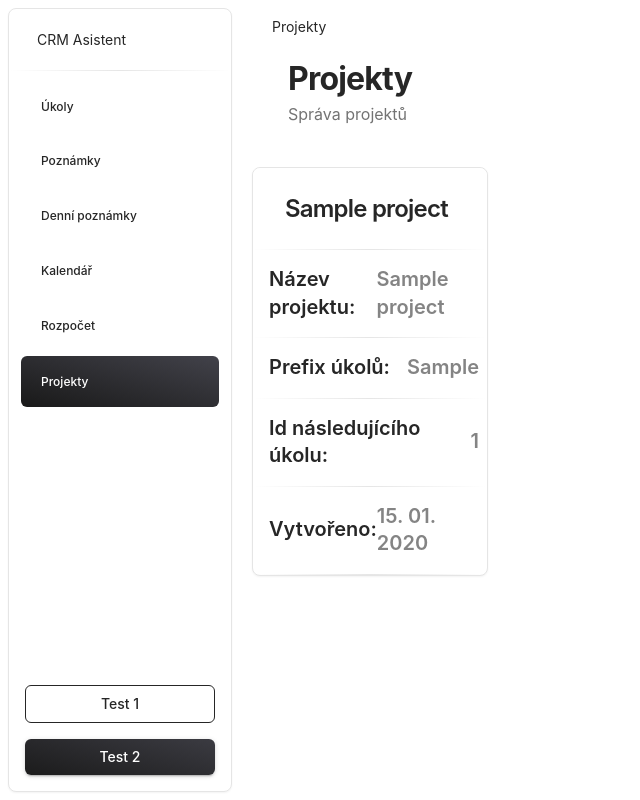
After one commit to Pepperoni1337/CrmAsistent, a Symfony app: template project/templates/project/list_projects.html.twig in a window 1280 px wide. The commit adds this page. Shown: the whole page, without its empty margins (0-640 px from the left). Run offline with Twig, Linux system fonts and the light colour scheme; the template is opened without the code that fills it: most values are stand-ins (such as "Sample title", 1, 10 or a date in 2020); some libraries are stand-ins or nearby versions.

Commit message:
CA17 - create list template and controller

```diff
--- a/project/templates/aside.html.twig
+++ b/project/templates/aside.html.twig
@@ -14,6 +14,7 @@
             {{ menu_item('Denní poznámky', path('daily_notes'), selectedMenuItem is same as 'daily_notes' ) }}
             {{ menu_item('Kalendář', path('calendar'), selectedMenuItem is same as 'calendar' ) }}
             {{ menu_item('Rozpočet', path('bank_account_transactions'), selectedMenuItem is same as 'bank_account_transactions') }}
+            {{ menu_item('Projekty', path('project_list'), selectedMenuItem is same as 'projects') }}
         </ul>
     </div>
     <div class="sidenav-footer position-absolute w-100 bottom-0 ">
--- /dev/null
+++ b/project/templates/project/list_projects.html.twig
@@ -0,0 +1,30 @@
+{% extends "base.html.twig" %}
+
+{% from '/common/macros/breadcrums.html.twig' import breadcrumbs %}
+{% from '/common/macros/heading.html.twig' import heading %}
+{% from '/project/macros/project_block.html.twig' import projectBlock %}
+
+{% set selectedMenuItem = 'projects' %}
+
+{% block content %}
+    <main class="main-content position-relative max-height-vh-100 h-100 border-radius-lg ">
+        <!-- Navbar -->
+        {{ breadcrumbs([
+            { name: 'Projekty' }
+        ]) }}
+        <!-- End Navbar -->
+        <div class="container-fluid py-2">
+            <div class="row">
+                <!-- heading -->
+                {{ heading(
+                    'Projekty',
+                    'Správa projektů'
+                ) }}
+                <!-- end heading -->
+                {% for project in projects %}
+                    {{ projectBlock(project) }}
+                {% endfor %}
+            </div>
+        </div>
+    </main>
+{% endblock %}
--- /dev/null
+++ b/project/templates/project/macros/project_block.html.twig
@@ -0,0 +1,33 @@
+{% macro projectBlock(project) %}
+    <div class="col-xl-3 mb-xl-0 my-3">
+        <div class="card">
+            <div class="card-header p-2 ps-3">
+                <div class="d-flex justify-content-between p-3">
+                    <h3 class="text-2xl mb-0">{{ project.name }}</h3>
+                </div>
+            </div>
+            <hr class="dark horizontal my-0">
+            {{ _self.projectBlockRow('Název projektu:', project.name) }}
+            <hr class="dark horizontal my-0">
+            {{ _self.projectBlockRow('Prefix úkolů:', project.taskPrefix) }}
+            <hr class="dark horizontal my-0">
+            {{ _self.projectBlockRow('Id  následujícího úkolu:', project.nextTaskId) }}
+            <hr class="dark horizontal my-0">
+            {{ _self.projectBlockRow('Vytvořeno:', project.createdAt|date("d. m. Y")) }}
+            <hr class="dark horizontal my-0">
+        </div>
+    </div>
+{% endmacro %}
+
+{% macro projectBlockRow(key, value) %}
+    <div class="d-flex flex-column">
+        <div class="px-2 py-3 ps-3 d-flex flex-row justify-content-between align-items-center">
+            <h5 class="mb-0 text-black">
+                {{ key }}
+            </h5>
+            <h5 class="mb-0 text-black-50">
+                {{ value }}
+            </h5>
+        </div>
+    </div>
+{% endmacro %}
```
Also changed, not shown: project/src/Controller/Project/ListProjectsAction.php (added, +32 -0 lines).
